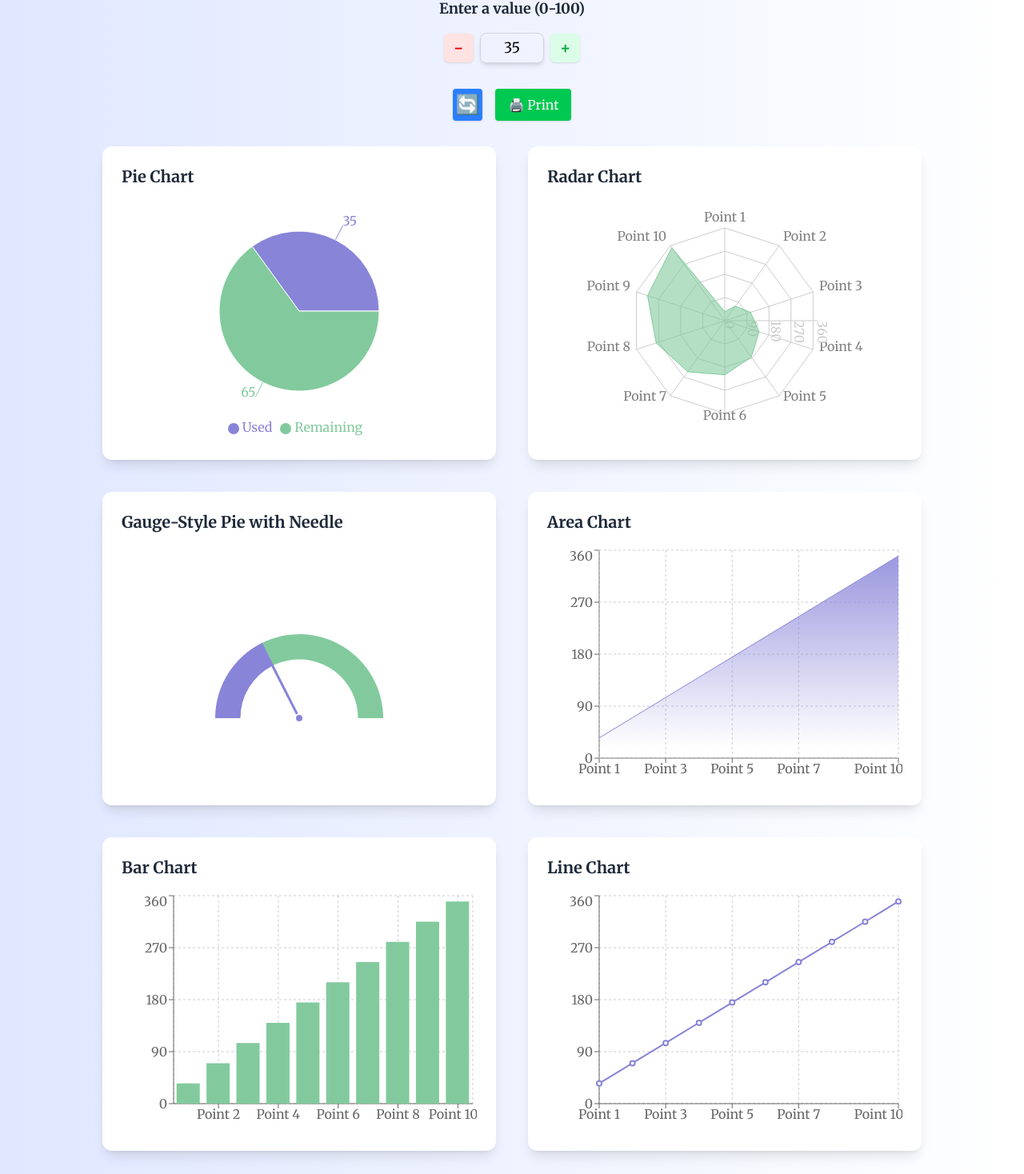
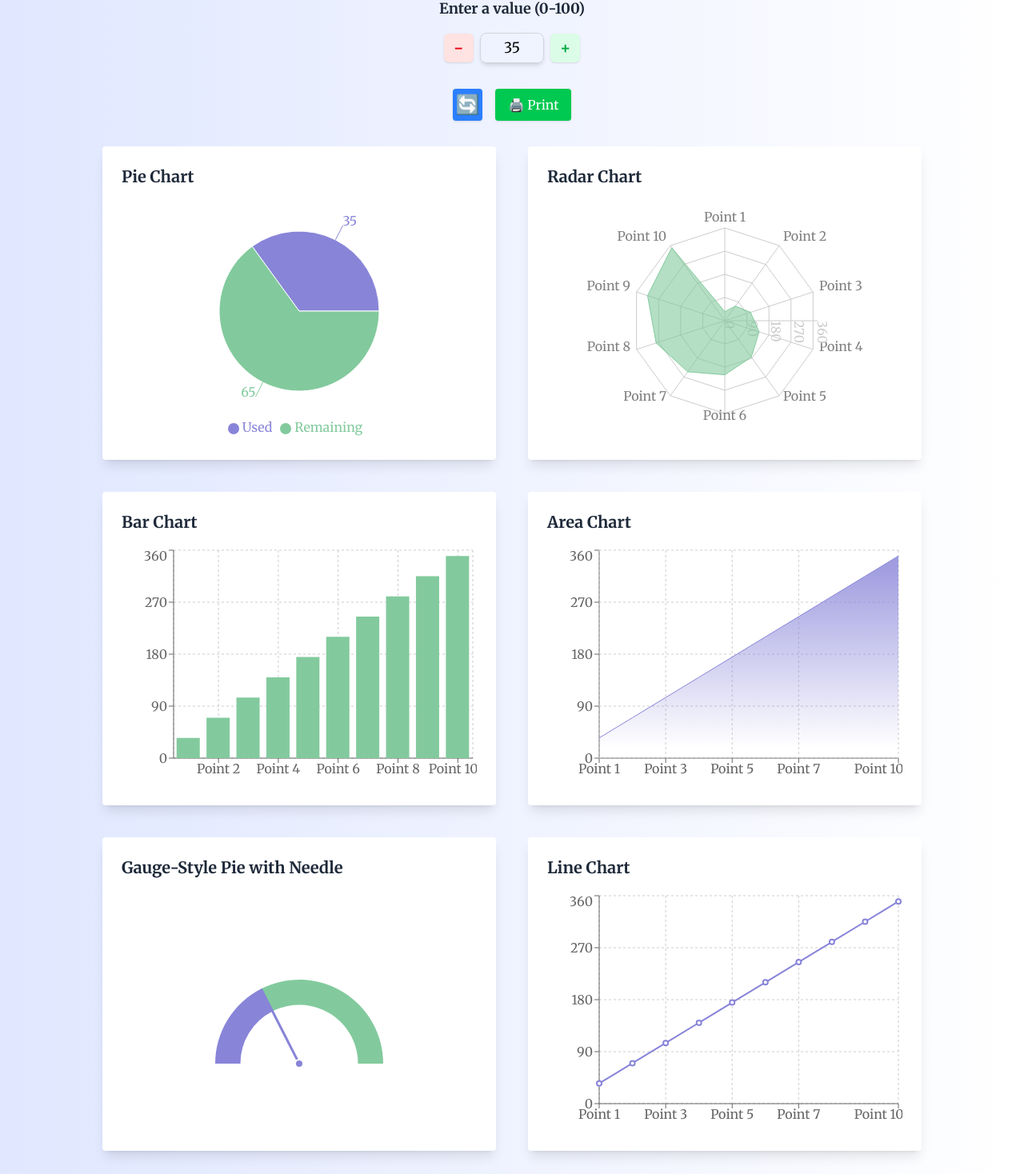
Before and after one commit to Sahasawat-Boss/Easy-Dynamic-Chart, a Next.js app: page / in a window 1280 px wide. Shown: the part 87-1555 px from the top of the page at 80% size. Built offline with nearby package versions, Linux system fonts and the light colour scheme.

Commit message:
Update Comps Styles

```diff
--- a/src/app/components/AreaChartBox.jsx
+++ b/src/app/components/AreaChartBox.jsx
@@ -12,7 +12,7 @@ import {
 
 export default function AreaChartBox({ data }) {
     return (
-        <div className="bg-white p-6 rounded-xl shadow-lg">
+        <div className="bg-white p-6 rounded shadow-lg hover">
             <h2 className="text-xl font-semibold mb-4 text-gray-800">Area Chart</h2>
             <ResponsiveContainer width="100%" height={300}>
                 <AreaChart data={data}>
--- a/src/app/components/BarChartBox.jsx
+++ b/src/app/components/BarChartBox.jsx
@@ -12,7 +12,7 @@ import {
 
 export default function BarChartBox({ data }) {
     return (
-        <div className="bg-white p-6 rounded-xl shadow-lg">
+        <div className="bg-white p-6 rounded shadow-lg hover">
             <h2 className="text-xl font-semibold mb-4 text-gray-800">Bar Chart</h2>
             <ResponsiveContainer width="100%" height={300}>
                 <BarChart data={data}>
--- a/src/app/components/LineChartBox.jsx
+++ b/src/app/components/LineChartBox.jsx
@@ -13,7 +13,7 @@ import {
 
 export default function LineChartBox({ data }) {
     return (
-        <div className="bg-white p-6 rounded-xl shadow-lg">
+        <div className="bg-white p-6 rounded shadow-lg hover">
             <h2 className="text-xl font-semibold mb-4 text-gray-800">Line Chart</h2>
             <ResponsiveContainer width="100%" height={300}>
                 <LineChart data={data}>
--- a/src/app/components/PieChartBox.jsx
+++ b/src/app/components/PieChartBox.jsx
@@ -7,7 +7,7 @@ const COLORS = ["#8884d8", "#82ca9d", "#ffc658", "#ff8042"];
 
 export default function PieChartBox({ data }) {
     return (
-        <div className="bg-white p-6 rounded-xl shadow-lg">
+        <div className="bg-white p-6 rounded shadow-lg hover">
             <h2 className="text-xl font-semibold mb-4 text-gray-800">Pie Chart</h2>
             <ResponsiveContainer width="100%" height={300}>
                 <PieChart>
--- a/src/app/components/PieChartWithNeedle.jsx
+++ b/src/app/components/PieChartWithNeedle.jsx
@@ -31,7 +31,7 @@ export default function PieChartWithNeedle({ value }) {
     ];
 
     return (
-        <div className="bg-white p-6 rounded-xl shadow-lg">
+        <div className="bg-white p-6 rounded shadow-lg hover">
             <h2 className="text-xl font-semibold mb-4 text-gray-800">
                 Gauge-Style Pie with Needle
             </h2>
--- a/src/app/components/PieChartWithPaddingAngle.jsx
+++ b/src/app/components/PieChartWithPaddingAngle.jsx
@@ -13,7 +13,7 @@ const COLORS = ["#8884d8", "#82ca9d", "#ffc658", "#ff8042"];
 
 export default function PieChartWithPaddingAngle({ data }) {
     return (
-        <div className="bg-white p-6 rounded-xl shadow-lg">
+        <div className="bg-white p-6 rounded shadow-lg hover">
             <h2 className="text-xl font-semibold mb-4 text-gray-800">
                 Pie Chart with Padding Angle
             </h2>
--- a/src/app/components/RadarChartBox.jsx
+++ b/src/app/components/RadarChartBox.jsx
@@ -12,7 +12,7 @@ import {
 
 export default function RadarChartBox({ data }) {
     return (
-        <div className="bg-white p-6 rounded-xl shadow-lg">
+        <div className="bg-white p-6 rounded shadow-lg hover">
             <h2 className="text-xl font-semibold mb-4 text-gray-800">Radar Chart</h2>
             <ResponsiveContainer width="100%" height={300}>
                 <RadarChart data={data}>
--- a/src/app/components/button/InputControl.jsx
+++ b/src/app/components/button/InputControl.jsx
@@ -27,10 +27,10 @@ export default function InputControl({ value, setValue }) {
                 Enter a value (0-100)
             </label>
 
-            <div className="flex items-center space-x-2">
+            <div className="flex items-center space-x-2 ">
                 <button
                     onClick={decrease}
-                    className="px-3 py-1 rounded-md bg-red-100 hover:bg-red-200 text-red-600 text-xl font-bold shadow"
+                    className="px-3 py-1 rounded-md bg-red-100 hover:bg-red-200 text-red-600 text-xl font-bold shadow hover"
                 >
                     −
                 </button>
@@ -40,12 +40,12 @@ export default function InputControl({ value, setValue }) {
                     type="text"
                     value={value}
                     onChange={handleInputChange}
-                    className="text-center px-4 py-1 border border-gray-300 rounded-lg w-20 shadow-md text-lg"
+                    className="text-center px-4 py-1 border border-gray-300 rounded-lg w-20 shadow-md text-lg hover"
                 />
 
                 <button
                     onClick={increase}
-                    className="px-3 py-1 rounded-md bg-green-100 hover:bg-green-200 text-green-600 text-xl font-bold shadow"
+                    className="px-3 py-1 rounded-md bg-green-100 hover:bg-green-200 text-green-600 text-xl font-bold shadow hover"
                 >
                     +
                 </button>
--- a/src/app/page.jsx
+++ b/src/app/page.jsx
@@ -40,9 +40,9 @@ export default function Home() {
         <div className="grid grid-cols-1 md:grid-cols-2 gap-10 animate-fade-in-up">
           <PieChartBox data={pieData} />
           <RadarChartBox data={lineData} />
+          <BarChartBox data={lineData} />
+          <AreaChartBox data={lineData} />
           <PieChartWithNeedle value={value} />
-          <AreaChartBox data={lineData} />
-          <BarChartBox data={lineData} />
           <LineChartBox data={lineData} />
 
         </div>
```
